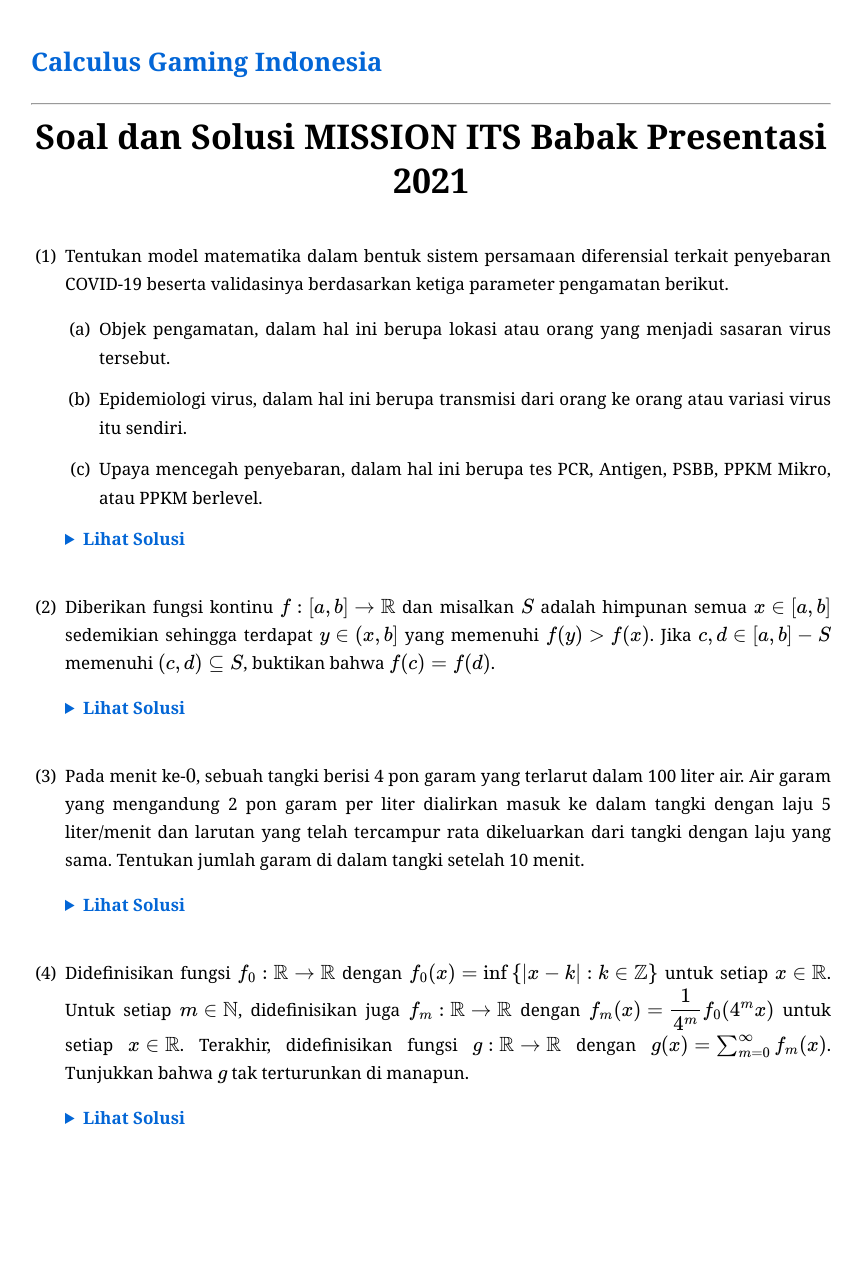
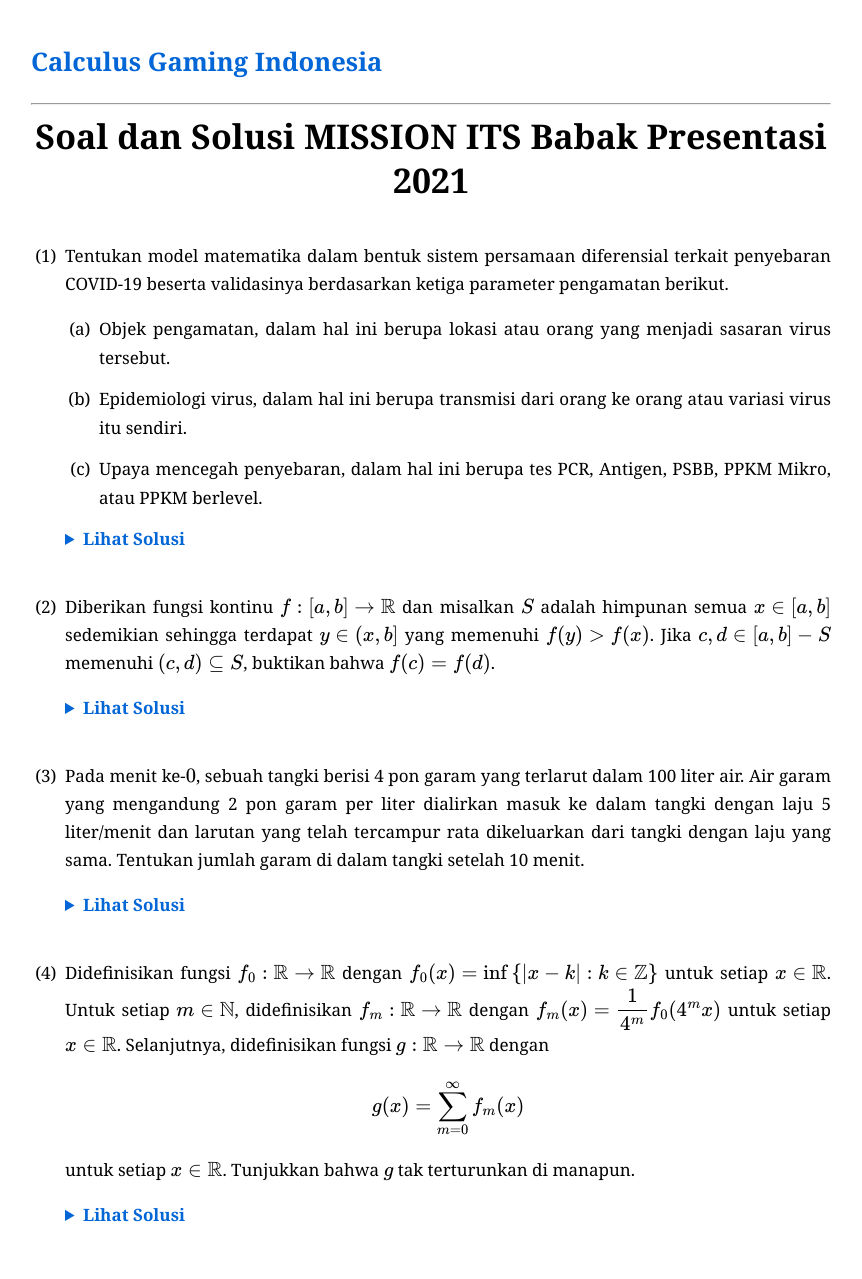
Before and after one commit to calculusgamingindonesia/calculusgamingindonesia.github.io, a Jekyll site: the page built from _posts/2026-07-03-mission-its-pre-2021.md, in a window 1280 px wide. Shown: the whole page, without its empty margins (209-1071 px from the left). Built offline with Jekyll 4.4.1, drawn with Linux system fonts in a browser that asks for light colours; some web fonts are replaced; before the commit the page ends 1182 px from its top, so only the background shows below that.

Commit message:
Update 2026-07-03-mission-its-pre-2021.md

```diff
--- a/_posts/2026-07-03-mission-its-pre-2021.md
+++ b/_posts/2026-07-03-mission-its-pre-2021.md
@@ -32,7 +32,11 @@ urutan: 302
    Solusi diserahkan kepada pembaca sebagai latihan.
    </div></details>
 
-4. Didefinisikan fungsi $f_0:\mathbb{R}\to\mathbb{R}$ dengan $f_0(x)=\inf\set{\vert x-k\vert:k\in\mathbb{Z}}$ untuk setiap $x\in\mathbb{R}$. Untuk setiap $m\in\mathbb{N}$, didefinisikan juga $f_m:\mathbb{R}\to\mathbb{R}$ dengan $f_m(x)=\dfrac{1}{4^m}f_0(4^mx)$ untuk setiap $x\in\mathbb{R}$. Terakhir, didefinisikan fungsi $g:\mathbb{R}\to\mathbb{R}$ dengan $g(x)=\sum_{m=0}^\infty f_m(x)$. Tunjukkan bahwa $g$ tak terturunkan di manapun.
+4. Didefinisikan fungsi $f_0:\mathbb{R}\to\mathbb{R}$ dengan $f_0(x)=\inf\set{\vert x-k\vert:k\in\mathbb{Z}}$ untuk setiap $x\in\mathbb{R}$. Untuk setiap $m\in\mathbb{N}$, didefinisikan $f_m:\mathbb{R}\to\mathbb{R}$ dengan $f_m(x)=\dfrac{1}{4^m}f_0(4^mx)$ untuk setiap $x\in\mathbb{R}$. Selanjutnya, didefinisikan fungsi $g:\mathbb{R}\to\mathbb{R}$ dengan
+
+   $$g(x)=\sum_{m=0}^\infty f_m(x)$$
+
+   untuk setiap $x\in\mathbb{R}$. Tunjukkan bahwa $g$ tak terturunkan di manapun.
 
    <details><summary>Lihat Solusi</summary><div class="kotak-solusi" markdown="1">
    Solusi diserahkan kepada pembaca sebagai latihan.
```
